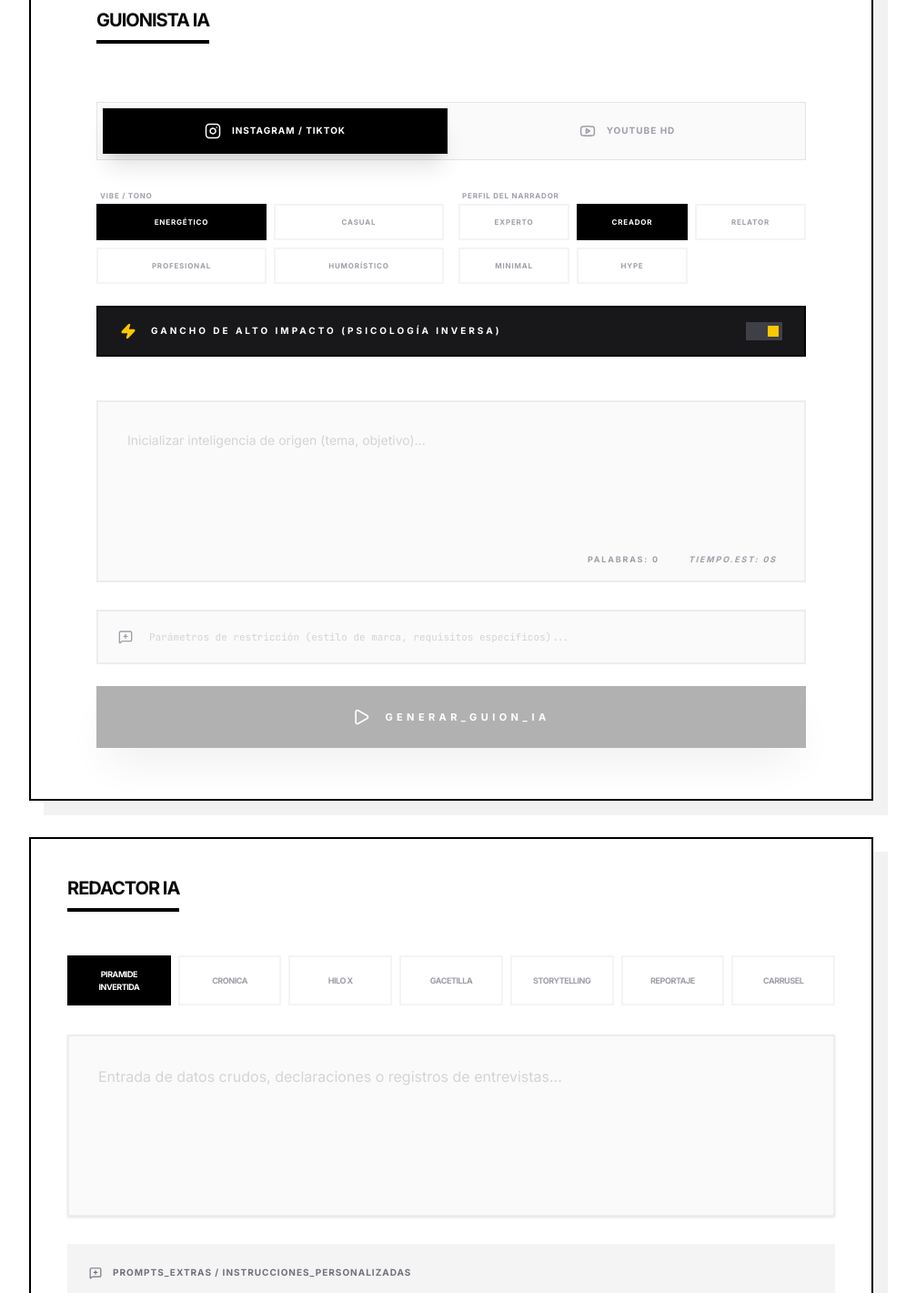
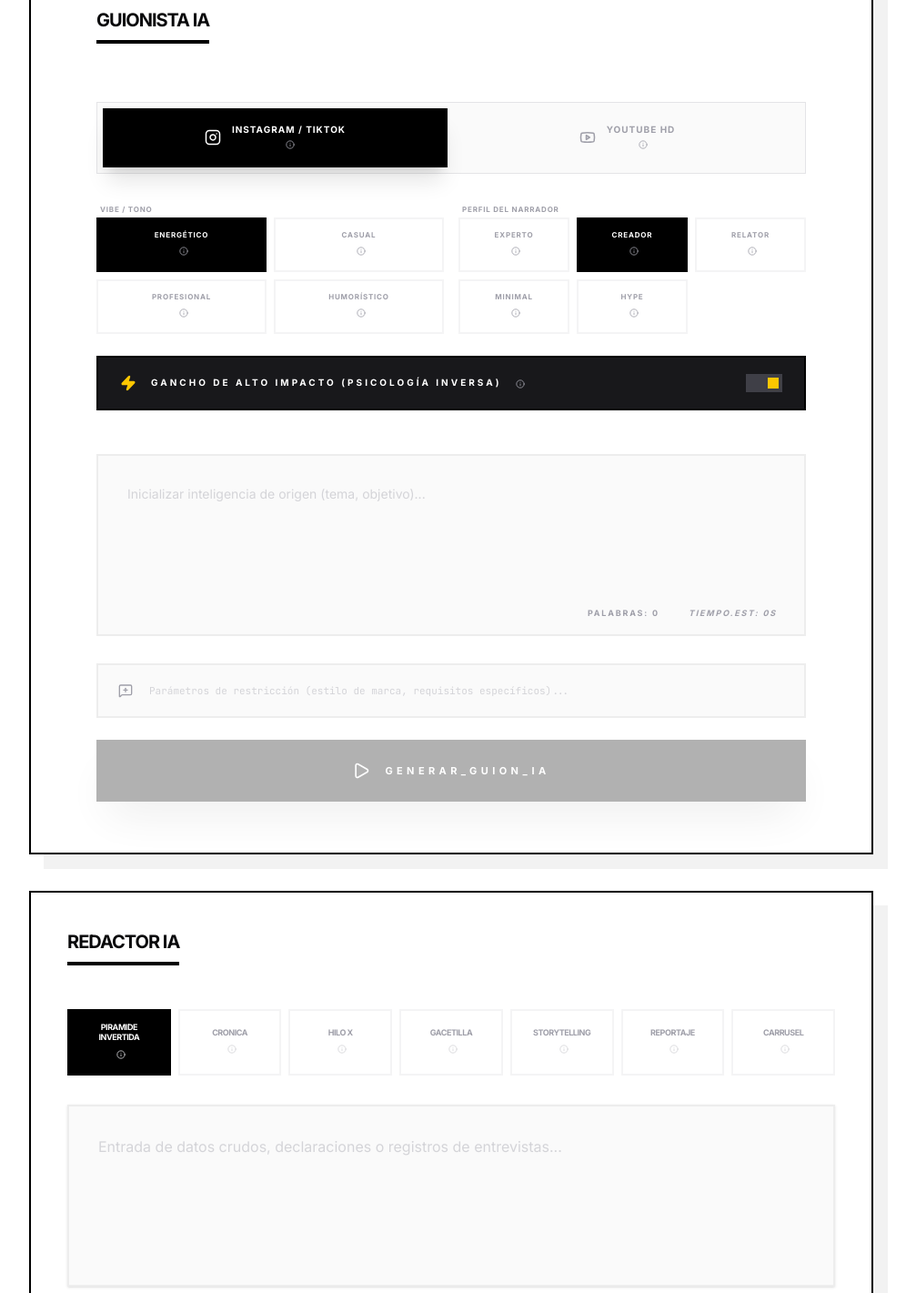
Before and after one commit to satoshi94higa/Multitool, a React (Vite) app: page / in a window 1280 px wide. Shown: the part 980-2401 px from the top of the page at 91% size, without its empty margins (272-1279 px from the left). Built offline with nearby package versions, Linux system fonts and the light colour scheme.

Commit message:
feat: Add tooltips for AI feature explanations
Introduces an InfoTooltip component to provide context and explanations for various AI-powered features across different tools within the application. This enhances user understanding and usability.

```diff
--- a/src/components/RedactorIA.tsx
+++ b/src/components/RedactorIA.tsx
@@ -1,7 +1,41 @@
 import React, { useState, useEffect, useRef } from 'react';
 import { Newspaper, Quote, Heading1, Send, Check, Copy, Loader2, Zap, Info, FileText, Share2, AlignLeft, MessageSquarePlus } from 'lucide-react';
+import { motion, AnimatePresence } from 'motion/react';
 
 import { processWithGemini } from '../services/geminiService';
+
+const InfoTooltip = ({ text }: { text: string }) => {
+  const [show, setShow] = useState(false);
+  return (
+    <div className="relative inline-block ml-1 align-middle">
+      <button
+        type="button"
+        onMouseEnter={() => setShow(true)}
+        onMouseLeave={() => setShow(false)}
+        onClick={(e) => {
+          e.stopPropagation();
+          setShow(!show);
+        }}
+        className="text-zinc-300 hover:text-black transition-colors p-1"
+      >
+        <Info size={10} />
+      </button>
+      <AnimatePresence>
+        {show && (
+          <motion.div
+            initial={{ opacity: 0, y: 5 }}
+            animate={{ opacity: 1, y: 0 }}
+            exit={{ opacity: 0, y: 5 }}
+            className="absolute z-50 bottom-full left-1/2 -translate-x-1/2 mb-2 w-48 p-3 bg-zinc-900 text-white text-[9px] font-bold uppercase tracking-widest leading-relaxed pointer-events-none shadow-2xl border border-white/10"
+          >
+            {text}
+            <div className="absolute top-full left-1/2 -translate-x-1/2 border-4 border-transparent border-t-zinc-900" />
+          </motion.div>
+        )}
+      </AnimatePresence>
+    </div>
+  );
+};
 
 interface AutoResizeTextareaProps extends React.TextareaHTMLAttributes<HTMLTextAreaElement> {
   value: string;
@@ -63,6 +97,16 @@ export default function RedactorIA() {
   const [copied, setCopied] = useState(false);
   const [sent, setSent] = useState(false);
   const [error, setError] = useState<string | null>(null);
+
+  const structureInfo = {
+    piramide_invertida: 'Información más importante primero, seguida de detalles en orden descendente.',
+    cronica: 'Relato detallado y cronológico enfocado en la vivencia y lo sensorial.',
+    hilo_x: 'Secuencia de posts cortos y conectados optimizados para lectura rápida en X.',
+    gacetilla: 'Comunicado formal corporativo listo para ser difundido por medios.',
+    storytelling: 'Relato emocional con un arco narrativo claro: inicio, nudo y desenlace.',
+    reportaje: 'Investigación profunda con datos, múltiples ángulos y análisis exhaustivo.',
+    carrusel: 'Guion para diapositivas con textos potentes y sugerencias visuales.'
+  };
 
   const processNews = async () => {
     if (!input.trim()) return;
@@ -167,16 +211,17 @@ export default function RedactorIA() {
       <div className="flex flex-col gap-8">
         {/* Selector de Estructura */}
         <div className="space-y-6">
-          <div className="grid grid-cols-2 md:grid-cols-4 lg:grid-cols-7 gap-2">
+           <div className="grid grid-cols-2 md:grid-cols-4 lg:grid-cols-7 gap-2">
             {(['piramide_invertida', 'cronica', 'hilo_x', 'gacetilla', 'storytelling', 'reportaje', 'carrusel'] as const).map((s) => (
               <button
                 key={s}
                 onClick={() => setStructure(s)}
-                className={`px-4 py-3 text-[9px] font-black uppercase tracking-tighter transition-all border-2 ${
+                className={`px-4 py-3 text-[9px] font-black uppercase tracking-tighter transition-all border-2 flex flex-col items-center justify-center gap-1 leading-tight ${
                   structure === s ? 'bg-black border-black text-white' : 'bg-white border-zinc-100 text-zinc-400 hover:border-black'
                 }`}
               >
-                {s.replace('_', ' ')}
+                <span>{s.replace('_', ' ')}</span>
+                <InfoTooltip text={structureInfo[s]} />
               </button>
             ))}
           </div>
--- a/src/components/ScreenwriterIA.tsx
+++ b/src/components/ScreenwriterIA.tsx
@@ -1,9 +1,43 @@
 import React, { useState, useEffect, useRef } from 'react';
-import { Video, ScrollText, Play, Copy, Check, Loader2, Youtube, Instagram, MonitorSmartphone, Clock, Send, MessageSquarePlus, Zap, RefreshCw, FileText, Download } from 'lucide-react';
+import { Video, ScrollText, Play, Copy, Check, Loader2, Youtube, Instagram, MonitorSmartphone, Clock, Send, MessageSquarePlus, Zap, RefreshCw, FileText, Download, Info } from 'lucide-react';
+import { motion, AnimatePresence } from 'motion/react';
 import { jsPDF } from 'jspdf';
 import autoTable from 'jspdf-autotable';
 
 import { processWithGemini } from '../services/geminiService';
+
+const InfoTooltip = ({ text }: { text: string }) => {
+  const [show, setShow] = useState(false);
+  return (
+    <div className="relative inline-block ml-1 align-middle">
+      <button
+        type="button"
+        onMouseEnter={() => setShow(true)}
+        onMouseLeave={() => setShow(false)}
+        onClick={(e) => {
+          e.stopPropagation();
+          setShow(!show);
+        }}
+        className="text-zinc-400 hover:text-black transition-colors p-1"
+      >
+        <Info size={10} />
+      </button>
+      <AnimatePresence>
+        {show && (
+          <motion.div
+            initial={{ opacity: 0, y: 5 }}
+            animate={{ opacity: 1, y: 0 }}
+            exit={{ opacity: 0, y: 5 }}
+            className="absolute z-50 bottom-full left-1/2 -translate-x-1/2 mb-2 w-48 p-3 bg-zinc-900 text-white text-[9px] font-bold uppercase tracking-widest leading-relaxed pointer-events-none shadow-2xl border border-white/10"
+          >
+            {text}
+            <div className="absolute top-full left-1/2 -translate-x-1/2 border-4 border-transparent border-t-zinc-900" />
+          </motion.div>
+        )}
+      </AnimatePresence>
+    </div>
+  );
+};
 
 type Platform = 'instagram' | 'youtube';
 type Tone = 'casual' | 'professional' | 'energetic' | 'humorous';
@@ -78,6 +112,26 @@ export default function ScreenwriterIA() {
   const [productionEstimate, setProductionEstimate] = useState<{ budget: string; difficulty: string; equipment: string[]; total_duration?: string } | null>(null);
   const [history, setHistory] = useState<{id: string, title: string, date: string, data: any}[]>([]);
   const [error, setError] = useState<string | null>(null);
+
+  const platformInfo = {
+    instagram: 'Formato vertical (9:16) y ritmo rápido. Ideal para Reels, TikToks y Shorts.',
+    youtube: 'Formato horizontal (16:9) con estructura clásica. Ideal para videos largos.'
+  };
+
+  const toneInfo = {
+    energetic: 'Tono con mucha fuerza, ritmo rápido y palabras de acción.',
+    casual: 'Tono relajado y natural, como una charla cercana.',
+    professional: 'Tono serio, confiable y con autoridad corporativa.',
+    humorous: 'Tono divertido con toques ligeros para entretener.'
+  };
+
+  const narratorInfo = {
+    expert: 'Demuestra conocimiento técnico y autoridad.',
+    creator: 'Dinámico, cercano y auténtico (vlogger).',
+    storyteller: 'Enfocado en la narrativa emocional y épica.',
+    minimalist: 'Directo al grano, conciso y sin distracciones.',
+    hype: 'Máxima emoción e intensidad (estilo MrBeast).'
+  };
 
   useEffect(() => {
     const savedHistory = localStorage.getItem('screenwriter_history');
@@ -448,14 +502,20 @@ export default function ScreenwriterIA() {
             className={`flex items-center justify-center gap-3 py-4 transition-all font-black text-[10px] uppercase tracking-widest ${platform === 'instagram' ? 'bg-black text-white shadow-xl' : 'text-zinc-400 hover:text-black'}`}
           >
             <Instagram size={18} />
+            <div className="flex flex-col items-center">
               <span>Instagram / TikTok</span>
+              <InfoTooltip text={platformInfo.instagram} />
+            </div>
           </button>
           <button
             onClick={() => setPlatform('youtube')}
             className={`flex items-center justify-center gap-3 py-4 transition-all font-black text-[10px] uppercase tracking-widest ${platform === 'youtube' ? 'bg-black text-white shadow-xl' : 'text-zinc-400 hover:text-black'}`}
           >
             <Youtube size={18} />
+            <div className="flex flex-col items-center">
               <span>YouTube HD</span>
+              <InfoTooltip text={platformInfo.youtube} />
+            </div>
           </button>
         </div>
 
@@ -468,11 +528,12 @@ export default function ScreenwriterIA() {
                 <button
                   key={t}
                   onClick={() => setTone(t)}
-                  className={`py-3 px-2 border-2 text-[8px] font-black uppercase tracking-widest transition-all ${
+                  className={`py-3 px-2 border-2 text-[8px] font-black uppercase tracking-widest transition-all flex flex-col items-center justify-center gap-1 leading-tight ${
                     tone === t ? 'bg-black border-black text-white' : 'bg-white border-zinc-100 text-zinc-400 hover:border-black'
                   }`}
                 >
-                  {t === 'energetic' ? 'Energético' : t === 'casual' ? 'Casual' : t === 'humorous' ? 'Humorístico' : 'Profesional'}
+                  <span>{t === 'energetic' ? 'Energético' : t === 'casual' ? 'Casual' : t === 'humorous' ? 'Humorístico' : 'Profesional'}</span>
+                  <InfoTooltip text={toneInfo[t]} />
                 </button>
               ))}
             </div>
@@ -484,11 +545,12 @@ export default function ScreenwriterIA() {
                 <button
                   key={n}
                   onClick={() => setNarrator(n)}
-                  className={`py-3 px-2 border-2 text-[8px] font-black uppercase tracking-widest transition-all ${
+                  className={`py-3 px-2 border-2 text-[8px] font-black uppercase tracking-widest transition-all flex flex-col items-center justify-center gap-1 leading-tight ${
                     narrator === n ? 'bg-black border-black text-white' : 'bg-white border-zinc-100 text-zinc-400 hover:border-black'
                   }`}
                 >
-                  {n === 'expert' ? 'Experto' : n === 'creator' ? 'Creador' : n === 'storyteller' ? 'Relator' : n === 'minimalist' ? 'Minimal' : 'Hype'}
+                  <span>{n === 'expert' ? 'Experto' : n === 'creator' ? 'Creador' : n === 'storyteller' ? 'Relator' : n === 'minimalist' ? 'Minimal' : 'Hype'}</span>
+                  <InfoTooltip text={narratorInfo[n]} />
                 </button>
               ))}
             </div>
@@ -504,7 +566,10 @@ export default function ScreenwriterIA() {
         >
            <div className="flex items-center gap-4">
             <Zap size={18} className={powerHook ? 'text-yellow-400 fill-yellow-400' : 'text-zinc-300'} />
+            <div className="flex items-center gap-2">
               <span className="text-[10px] font-black uppercase tracking-[0.3em]">Gancho de Alto Impacto (Psicología Inversa)</span>
+              <InfoTooltip text="Técnica de alto impacto psicológico para captar la atención en los primeros 3 segundos." />
+            </div>
           </div>
           <div className={`w-10 h-5 rounded-none p-1 transition-colors ${powerHook ? 'bg-zinc-700' : 'bg-zinc-200'}`}>
             <div className={`w-3 h-3 rounded-none transition-transform ${powerHook ? 'bg-yellow-400 translate-x-5' : 'bg-white translate-x-0'}`} />
--- a/src/components/SocialFormatter.tsx
+++ b/src/components/SocialFormatter.tsx
@@ -1,10 +1,44 @@
 import React, { useState } from 'react';
-import { Sparkles, Copy, Check, Loader2 } from 'lucide-react';
+import { Sparkles, Copy, Check, Loader2, Info } from 'lucide-react';
+import { motion, AnimatePresence } from 'motion/react';
 
 type Mode = 'social' | 'grammar' | 'emojis' | 'cta' | 'hooks';
 type Tone = 'casual' | 'professional' | 'energetic';
 
 import { processWithGemini } from '../services/geminiService';
+
+const InfoTooltip = ({ text }: { text: string }) => {
+  const [show, setShow] = useState(false);
+  return (
+    <div className="relative inline-block ml-1 align-middle">
+      <button
+        type="button"
+        onMouseEnter={() => setShow(true)}
+        onMouseLeave={() => setShow(false)}
+        onClick={(e) => {
+          e.stopPropagation();
+          setShow(!show);
+        }}
+        className="text-zinc-300 hover:text-black transition-colors p-1"
+      >
+        <Info size={12} />
+      </button>
+      <AnimatePresence>
+        {show && (
+          <motion.div
+            initial={{ opacity: 0, y: 5 }}
+            animate={{ opacity: 1, y: 0 }}
+            exit={{ opacity: 0, y: 5 }}
+            className="absolute z-50 bottom-full left-1/2 -translate-x-1/2 mb-2 w-48 p-3 bg-zinc-900 text-white text-[9px] font-bold uppercase tracking-widest leading-relaxed pointer-events-none shadow-2xl border border-white/10"
+          >
+            {text}
+            <div className="absolute top-full left-1/2 -translate-x-1/2 border-4 border-transparent border-t-zinc-900" />
+          </motion.div>
+        )}
+      </AnimatePresence>
+    </div>
+  );
+};
 
 export default function SocialFormatter() {
   const [input, setInput] = useState('');
@@ -16,6 +50,20 @@ export default function SocialFormatter() {
   const [tone, setTone] = useState<Tone>('casual');
   const [noMarkdown, setNoMarkdown] = useState(true);
   const [error, setError] = useState<string | null>(null);
+
+  const modeInfo = {
+    social: 'Mejora general del texto para mayor engagement y claridad en redes sociales.',
+    grammar: 'Corrige errores ortográficos, gramaticales y de puntuación manteniendo el sentido.',
+    emojis: 'Agrega emojis estratégicos para hacer el contenido más visual y expresivo.',
+    cta: 'Genera llamadas a la acción directas y persuasivas para tu audiencia.',
+    hooks: 'Crea primeras líneas impactantes (ganchos) para retener la atención al inicio.'
+  };
+
+  const toneInfo = {
+    casual: 'Tono relajado, cercano y amigable. Ideal para contenido cotidiano.',
+    professional: 'Tono serio, autoritario y corporativo. Ideal para LinkedIn o B2B.',
+    energetic: 'Tono entusiasta, dinámico y motivador. Ideal para lanzamientos o ventas.'
+  };
 
   const charLimits = {
     twitter: 280,
@@ -85,14 +133,17 @@ export default function SocialFormatter() {
             <button
               key={m}
               onClick={() => { setMode(m); setOutput(''); setReport(null); }}
-              className={`px-4 py-2.5 rounded-none transition-all ${
+              className={`px-4 py-2.5 rounded-none transition-all flex items-center gap-1 ${
                 mode === m ? 'bg-black text-white shadow-2xl' : 'text-zinc-400 hover:text-black'
               }`}
             >
-              {m === 'social' ? 'Optimizar' :
-               m === 'grammar' ? 'Gramática' :
-               m === 'emojis' ? 'Emojis' :
-               m === 'cta' ? 'CTA' : 'Ganchos'}
+              <span>
+                {m === 'social' ? 'Optimizar' :
+                 m === 'grammar' ? 'Gramática' :
+                 m === 'emojis' ? 'Emojis' :
+                 m === 'cta' ? 'CTA' : 'Ganchos'}
+              </span>
+              <InfoTooltip text={modeInfo[m]} />
             </button>
           ))}
         </div>
@@ -106,7 +157,8 @@ export default function SocialFormatter() {
                 className={`transition-colors flex items-center gap-2 leading-none h-4 ${tone === t ? 'text-black' : 'text-zinc-400 hover:text-zinc-600'}`}
               >
                 <div className={`w-2 h-2 rounded-none ${tone === t ? 'bg-black' : 'bg-transparent border border-zinc-300'}`} />
-                {t === 'casual' ? 'Casual' : t === 'professional' ? 'Profesional' : 'Enérgico'}
+                <span>{t === 'casual' ? 'Casual' : t === 'professional' ? 'Profesional' : 'Enérgico'}</span>
+                <InfoTooltip text={toneInfo[t]} />
               </button>
             ))}
           </div>
```
Lines whose indentation alone changed are shown as unchanged.
